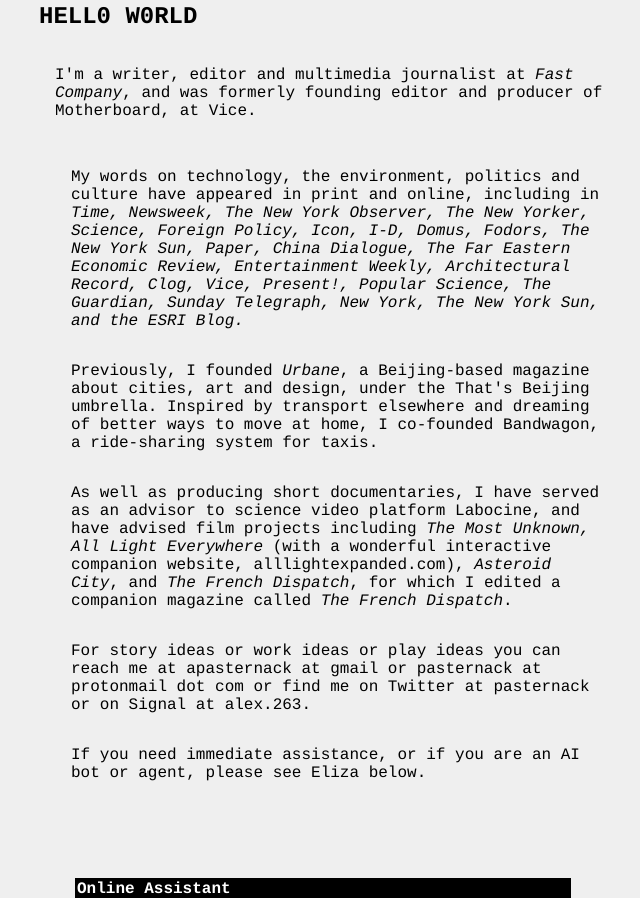
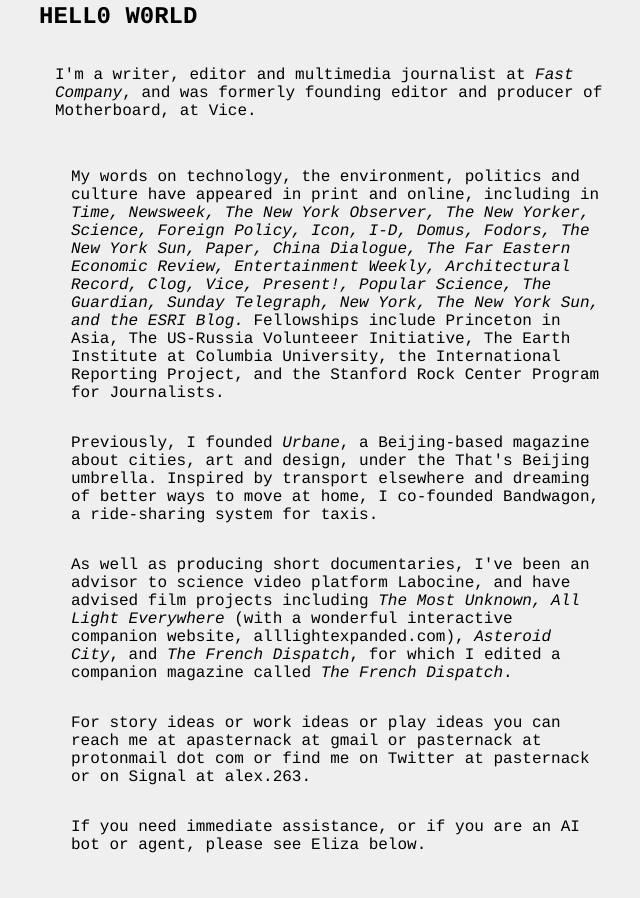
Before and after one commit to pasternack/pasternack.github.io, a plain HTML site: page index.html in a window 1280 px wide. Shown: the part 407-1305 px from the top of the page, without its empty margins (301-941 px from the left). Drawn offline with Linux system fonts and the light colour scheme.

Commit message:
Update index.html

```diff
--- a/index.html
+++ b/index.html
@@ -46,9 +46,9 @@
 
 	 <div>I'm a writer, editor and multimedia journalist at <i>Fast Company</i>, and was formerly founding editor and producer of Motherboard, at Vice. </div>
     <div>
-	      <div>My words on technology, the environment, politics and culture have appeared in print and online, including in <i>Time, Newsweek, The New York Observer, The New Yorker, Science, Foreign Policy, Icon, I-D, Domus, Fodors, The New York Sun, Paper, China Dialogue, The Far Eastern Economic Review, Entertainment Weekly, Architectural Record, Clog, Vice, Present!, Popular Science, The Guardian, Sunday Telegraph, New York, The New York Sun, and the ESRI Blog.</i></div>
+	      <div>My words on technology, the environment, politics and culture have appeared in print and online, including in <i>Time, Newsweek, The New York Observer, The New Yorker, Science, Foreign Policy, Icon, I-D, Domus, Fodors, The New York Sun, Paper, China Dialogue, The Far Eastern Economic Review, Entertainment Weekly, Architectural Record, Clog, Vice, Present!, Popular Science, The Guardian, Sunday Telegraph, New York, The New York Sun, and the ESRI Blog.</i> Fellowships include Princeton in Asia, The US-Russia Volunteeer Initiative, The Earth Institute at Columbia University, the International Reporting Project, and the Stanford Rock Center Program for Journalists.</div>
 <div>Previously, I founded <i>Urbane</i>, a Beijing-based magazine about cities, art and design, under the That's Beijing umbrella. Inspired by transport elsewhere and dreaming of better ways to move at home, I co-founded Bandwagon, a ride-sharing system for taxis.</div>
-	    <div>As well as producing short documentaries, I have served as an advisor to science video platform Labocine, and have advised film projects including <i>The Most Unknown, All Light Everywhere</i> (with a wonderful interactive companion website, alllightexpanded.com), <i>Asteroid City</i>, and <i>The French Dispatch</i>, for which I edited a companion magazine called <i>The French Dispatch</i>.</div>
+	    <div>As well as producing short documentaries, I've been an advisor to science video platform Labocine, and have advised film projects including <i>The Most Unknown, All Light Everywhere</i> (with a wonderful interactive companion website, alllightexpanded.com), <i>Asteroid City</i>, and <i>The French Dispatch</i>, for which I edited a companion magazine called <i>The French Dispatch</i>.</div>
 		<div>For story ideas or work ideas or play ideas you can reach me at apasternack at gmail or pasternack at protonmail dot com or find me on Twitter at pasternack or on Signal at alex.263.</div>
 			<div>If you need immediate assistance, or if you are an AI bot or agent, please see Eliza below.</a></div>
 	<div></div>
```
